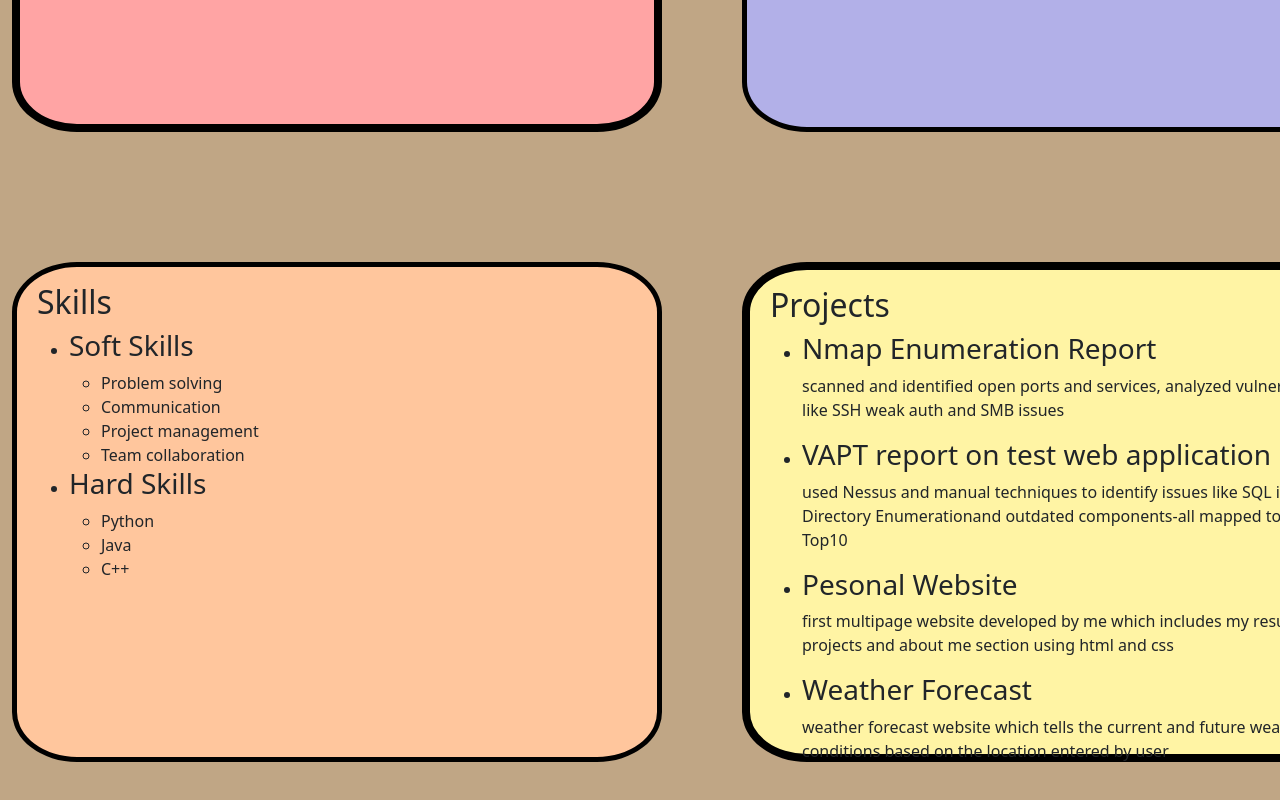
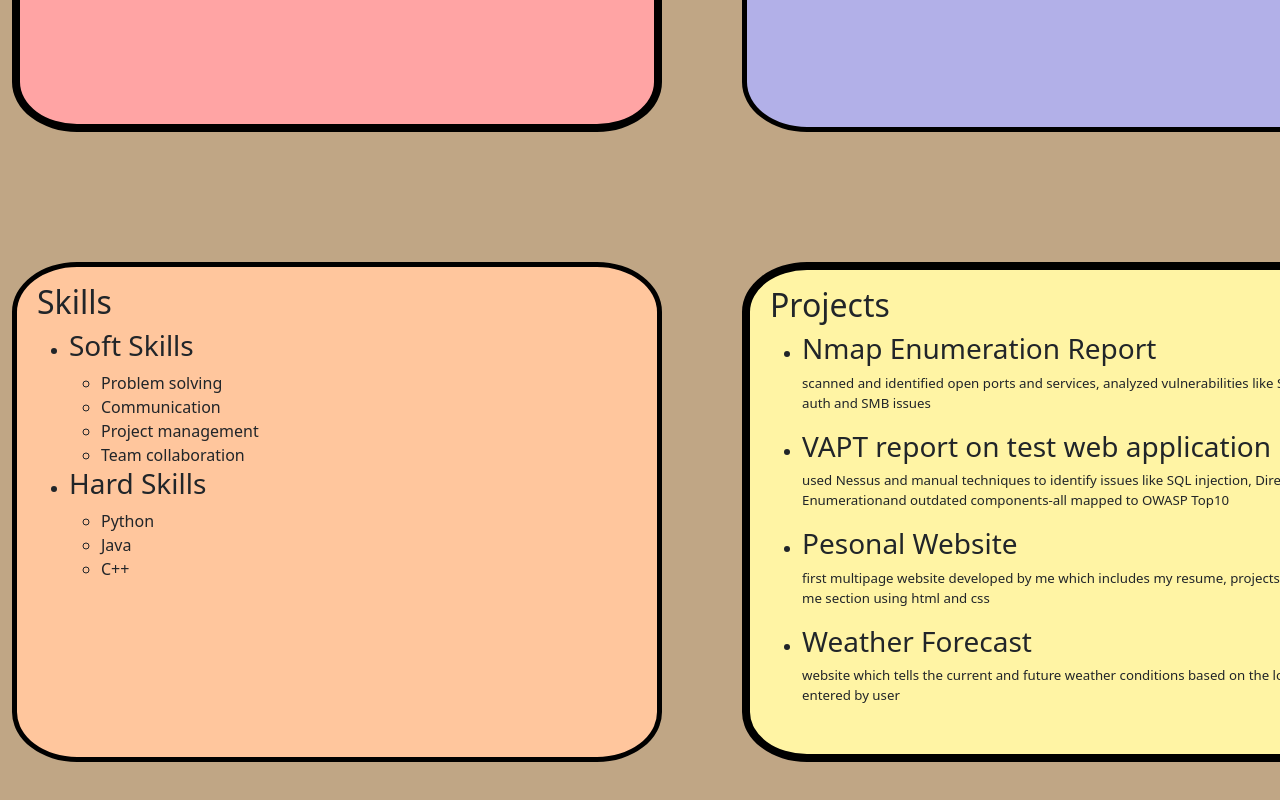
Before and after one commit to Shabi225/Personal-Website, a plain HTML site: page resume.html in a window 1280 px wide. Shown: the part 546-1346 px from the top of the page. Drawn offline with nearby package versions, Linux system fonts and the light colour scheme; a web font is replaced by a local one.

Commit message:
modifications

```diff
--- a/resume.html
+++ b/resume.html
@@ -62,16 +62,16 @@ rel="stylesheet">
     <h2>Projects</h2>
     <ul>
         <li><h3>Nmap Enumeration Report</h3>
-        <p>scanned and identified open ports and services, analyzed vulnerabilities
+        <p class="pr">scanned and identified open ports and services, analyzed vulnerabilities
             like SSH weak auth and SMB issues</p></li>
         <li><h3>VAPT report on test web application</h3>
-        <p>used Nessus and manual techniques to identify issues like SQL injection,
+        <p class="pr">used Nessus and manual techniques to identify issues like SQL injection,
             Directory Enumerationand outdated components-all mapped to OWASP Top10</p></li>
         <li><h3>Pesonal Website</h3>
-        <p>first multipage website developed by me which includes my resume, projects
+        <p class="pr">first multipage website developed by me which includes my resume, projects
             and about me section using html and css</p></li>
         <li><h3>Weather Forecast</h3>
-        <p>weather forecast website which tells the current and future weather conditions
+        <p class="pr"> website which tells the current and future weather conditions
             based on the location entered by user</p></li>
     </ul>
     </div>
--- a/style1.css
+++ b/style1.css
@@ -70,6 +70,10 @@ h1{
     padding: 20px;
     grid-area: 3/2/4/3;
     background-color: #FFF4A4;
+}
+
+.pr{
+    font-size: 0.83rem;
 }
 /* Base styles are inherited from your main CSS */
 
```
Also changed, not shown: projects.html (+1 -1 lines).
